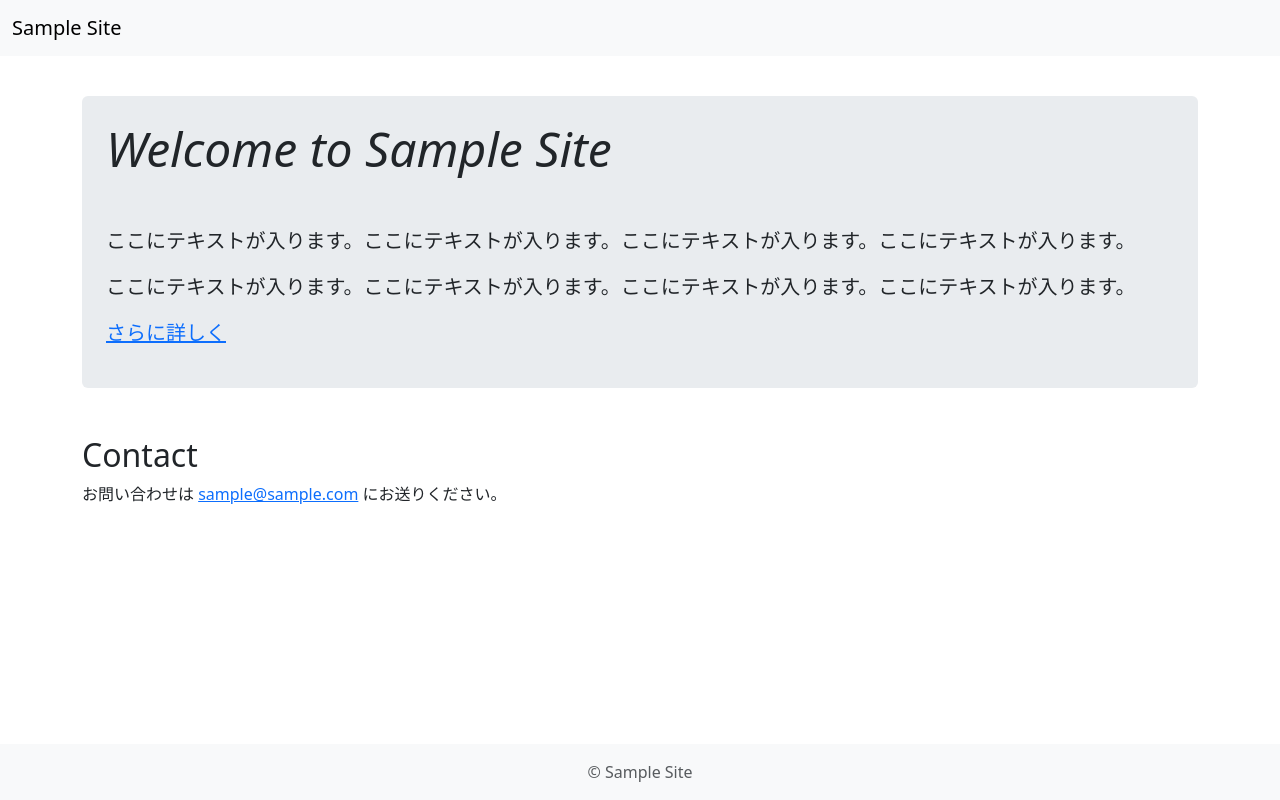
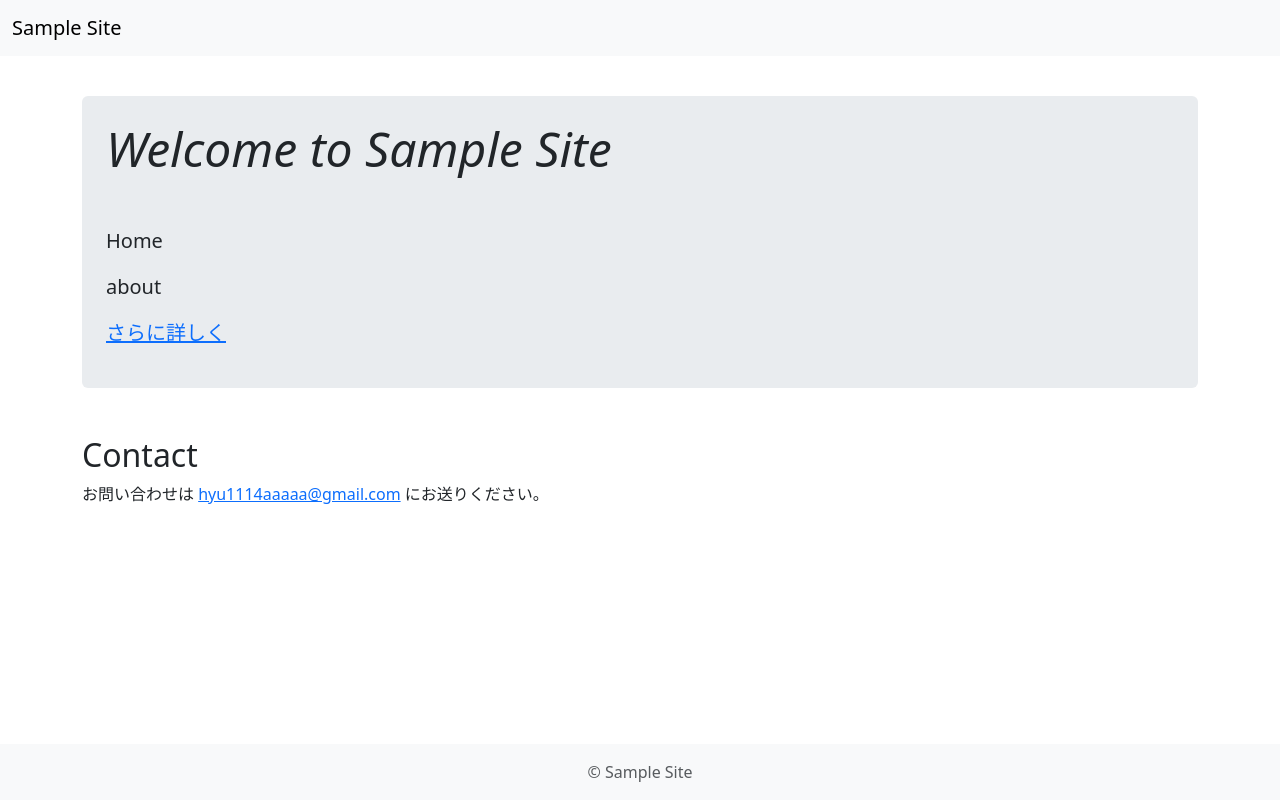
Before and after one commit to yukahirayama/psyunit, a plain HTML site: page index.html in a window 1280 px wide. Drawn offline with nearby package versions, Linux system fonts and the light colour scheme.

Commit message:
Update index.html

```diff
--- a/index.html
+++ b/index.html
@@ -20,13 +20,13 @@
     <div class="container mt-5 py-5">
         <div class="p-4 rounded bg-body-secondary">
             <h1 class="display-5 fst-italic">Welcome to Sample Site</h1>
-            <p class="lead mt-5">ここにテキストが入ります。ここにテキストが入ります。ここにテキストが入ります。ここにテキストが入ります。</p>
-            <p class="lead">ここにテキストが入ります。ここにテキストが入ります。ここにテキストが入ります。ここにテキストが入ります。</p>
+            <p class="lead mt-5">Home</p>
+            <p class="lead">about</p>
             <p class="lead"><a href="about.html">さらに詳しく</a></p>
         </div>
         <div class="row my-5">
             <h2>Contact</h2>
-            <p>お問い合わせは <a href="#">sample@sample.com</a> にお送りください。</p>
+            <p>お問い合わせは <a href="#">hyu1114aaaaa@gmail.com</a> にお送りください。</p>
         </div>
     </div>
 </main>
```
